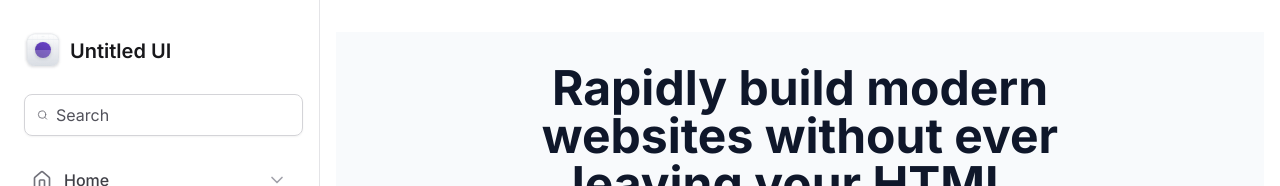
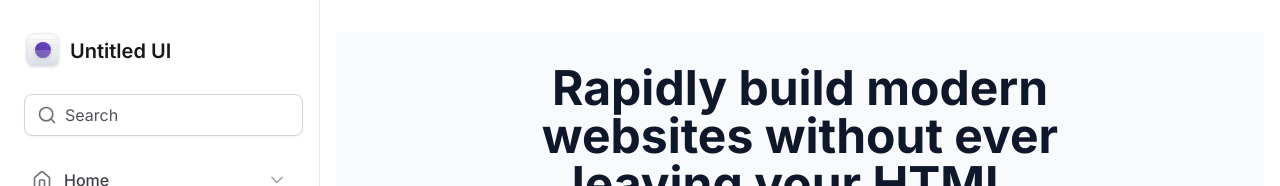
Before and after one commit to brennoEudes/tailwind-next, a Next.js app: page / in a window 1280 px wide. Shown: the top 186 px of the page. Built offline with nearby package versions, Linux system fonts and the light colour scheme.

Commit message:
input component pattern

```diff
--- /dev/null
+++ b/src/app/components/Input.tsx
@@ -0,0 +1,35 @@
+import { ComponentProps } from 'react'
+
+// PATTERN DE COMPOSIÇÃO DE COMPONENTES
+// É quando dividmos um componente em partes menores, cada uma com uma responsabilidade específica,
+// a fim de trazer uma maior acessibilidade e reutilização de código.
+
+type InputPrefixProps = ComponentProps<'div'>
+
+export function InputPrefix(props: InputPrefixProps) {
+  return <div {...props} />
+}
+
+type InputControlProps = ComponentProps<'input'>
+
+export function InputControl(props: InputControlProps) {
+  return (
+    <input
+      // flex-1: 1 1 0%; em q 1 cresce o máx do espaço disponível, 1 encolhe o máx p/ se adaptar quando houve outro elemnto e 0% largura mín
+      className="flex-1 border-0 bg-transparent p-0 text-zinc-900 placeholder-zinc-600"
+      placeholder="Search"
+      {...props}
+    />
+  )
+}
+
+export type InputRootProps = ComponentProps<'div'>
+
+export function InputRoot(props: InputRootProps) {
+  return (
+    <div
+      className="mx-1 flex w-full items-center gap-2 rounded-lg border border-zinc-300 px-3 py-2 shadow-sm" // TW tb vem com sombras padrões! (shadow)
+      {...props}
+    />
+  )
+}
--- a/src/app/components/Sidebar/index.tsx
+++ b/src/app/components/Sidebar/index.tsx
@@ -13,21 +13,20 @@
 import { NavItem } from './NavItem'
 import { UsedSpaceWidget } from './UsedSpaceWidget'
 import { Profile } from './Profile'
+import { InputControl, InputPrefix, InputRoot } from '../input'
 
 export function Sidebar() {
   return (
     <aside className="flex flex-col gap-6 border-r border-zinc-200 px-5 py-8">
       {/* TW (space-y) define espaçamento interno dos elementos filhos da div principal */}
       <Logo />
-      <div className="mx-1 flex w-full items-center gap-2 rounded-lg border border-zinc-300 px-3 py-2 shadow-sm">
-        {/* TW tb vem com sombras padrões! (shadow) */}
-        <Search className="h-5 w-5 text-zinc-500" />
-        <input
-          // flex-1: 1 1 0%; em q 1 cresce o máx do espaço disponível, 1 encolhe o máx p/ se adaptar quando houve outro elemnto e 0% largura mín
-          className="flex-1 border-0 bg-transparent p-0 text-zinc-900 placeholder-zinc-600"
-          placeholder="Search"
-        />
-      </div>
+      <InputRoot>
+        <InputPrefix>
+          <Search className="h-5 w-5 text-zinc-500" />
+        </InputPrefix>
+        <InputControl />
+      </InputRoot>
+
       <nav className="space-y-0.5">
         {/* Passado os nomes dos componentes como referência em icon, a fim de evitar a repetição do cód e aproveitar NavItem */}
         <NavItem title="Home" icon={Home} />
```
